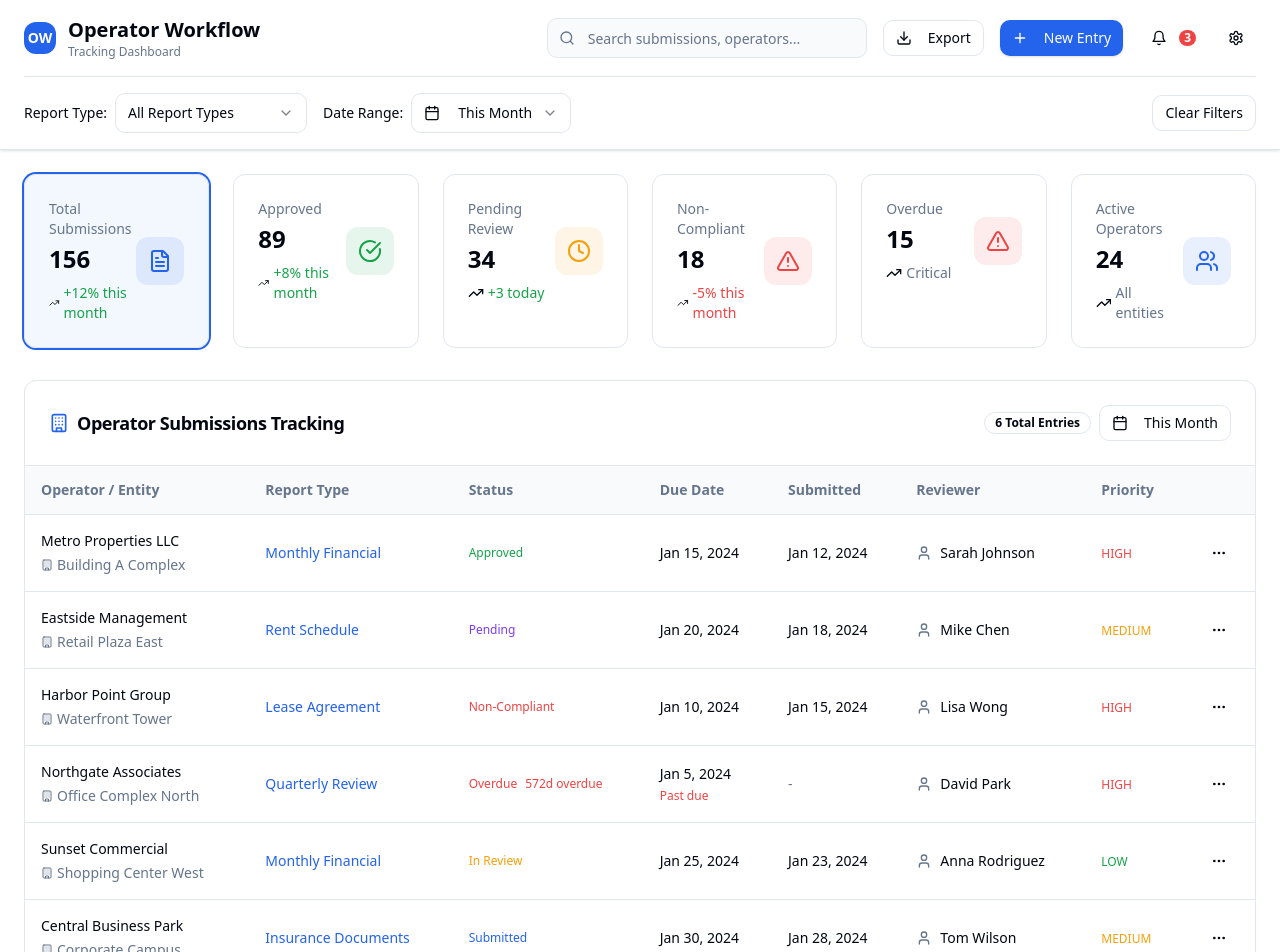
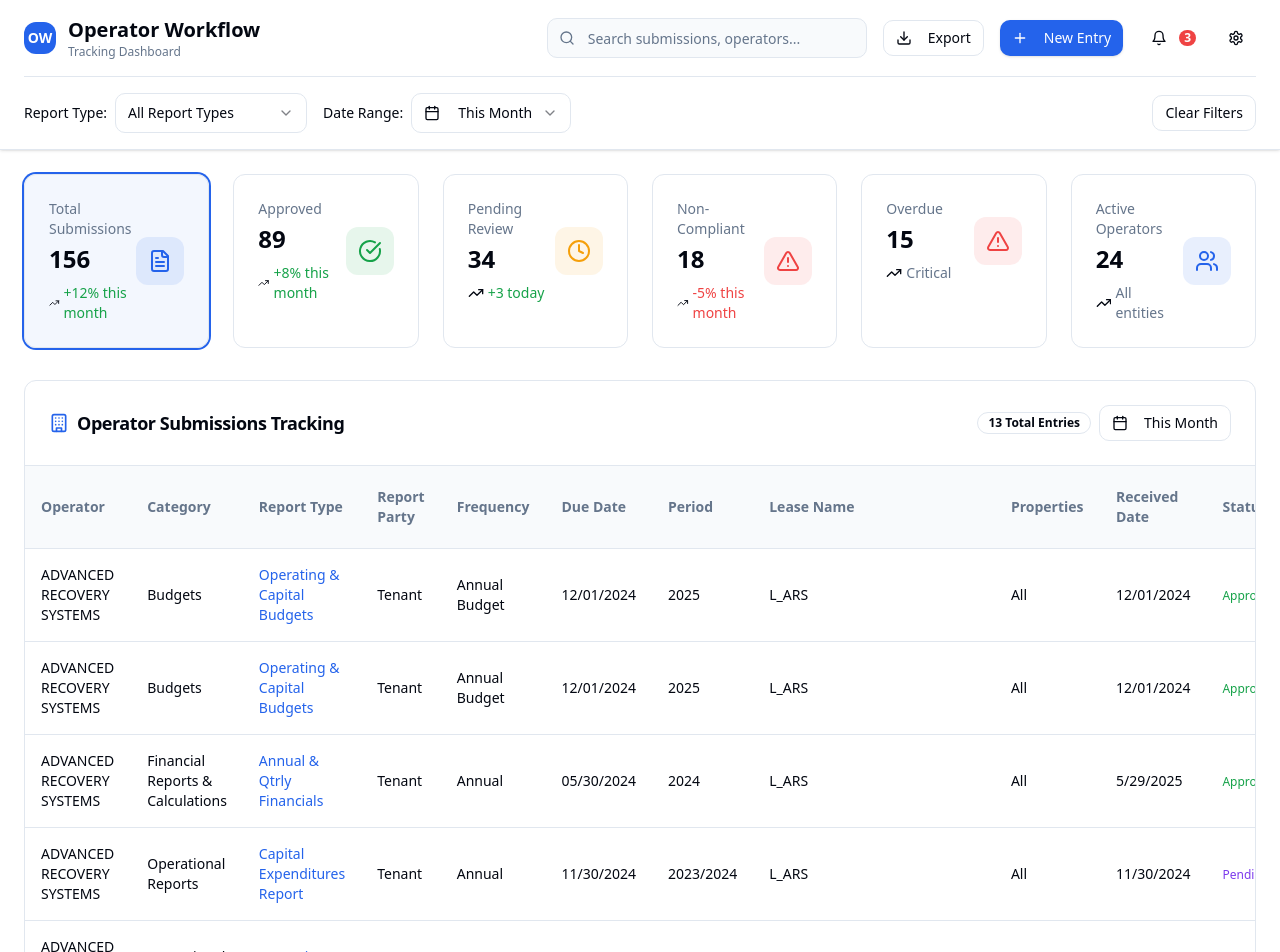
Before and after one commit to sipsoh/operator-admin-dashboard, a React (Vite) app: page / in a window 1280 px wide. Shown: the top 952 px of the page. Built offline with nearby package versions, Linux system fonts and the light colour scheme.

Commit message:
Add missing columns and data
Mimic the provided Excel data and columns into the tracking table. Ensure all data and column headers are an exact match to the reference image.

```diff
--- a/src/components/SubmissionTable.tsx
+++ b/src/components/SubmissionTable.tsx
@@ -14,82 +14,246 @@ import { useToast } from "@/hooks/use-toast";
 interface Submission {
   id: string;
   operator: string;
-  entity: string;
+  category: string;
   reportType: string;
+  reportParty: string;
+  frequency: string;
+  dueDate: string;
+  period: string;
+  leaseName: string;
+  properties: string;
+  receivedDate?: string;
   status: Status;
-  dueDate: string;
-  submittedDate?: string;
-  reviewer: string;
-  priority: "high" | "medium" | "low";
-  notes?: string;
+  reviewerApprover: string;
+  daysUnderStatus: number;
+  comments?: string;
 }
 
 const mockData: Submission[] = [
+  // ADVANCED RECOVERY SYSTEMS
   {
     id: "SUB-001",
-    operator: "Metro Properties LLC",
-    entity: "Building A Complex",
-    reportType: "Monthly Financial",
+    operator: "ADVANCED RECOVERY SYSTEMS",
+    category: "Budgets",
+    reportType: "Operating & Capital Budgets",
+    reportParty: "Tenant",
+    frequency: "Annual Budget",
+    dueDate: "12/01/2024",
+    period: "2025",
+    leaseName: "L_ARS",
+    properties: "All",
+    receivedDate: "12/01/2024",
     status: "approved",
-    dueDate: "2024-01-15",
-    submittedDate: "2024-01-12",
-    reviewer: "Sarah Johnson",
-    priority: "high"
+    reviewerApprover: "Melissa",
+    daysUnderStatus: 0,
+    comments: ""
   },
   {
     id: "SUB-002",
-    operator: "Eastside Management",
-    entity: "Retail Plaza East",
-    reportType: "Rent Schedule",
-    status: "pending",
-    dueDate: "2024-01-20",
-    submittedDate: "2024-01-18",
-    reviewer: "Mike Chen",
-    priority: "medium"
+    operator: "ADVANCED RECOVERY SYSTEMS",
+    category: "Budgets",
+    reportType: "Operating & Capital Budgets",
+    reportParty: "Tenant",
+    frequency: "Annual Budget",
+    dueDate: "12/01/2024",
+    period: "2025",
+    leaseName: "L_ARS",
+    properties: "All",
+    receivedDate: "12/01/2024",
+    status: "approved",
+    reviewerApprover: "Melissa",
+    daysUnderStatus: 0,
+    comments: ""
   },
   {
     id: "SUB-003",
-    operator: "Harbor Point Group",
-    entity: "Waterfront Tower",
-    reportType: "Lease Agreement",
-    status: "non-compliant",
-    dueDate: "2024-01-10",
-    submittedDate: "2024-01-15",
-    reviewer: "Lisa Wong",
-    priority: "high",
-    notes: "Missing required signatures"
+    operator: "ADVANCED RECOVERY SYSTEMS",
+    category: "Financial Reports & Calculations",
+    reportType: "Annual & Qtrly Financials",
+    reportParty: "Tenant",
+    frequency: "Annual",
+    dueDate: "05/30/2024",
+    period: "2024",
+    leaseName: "L_ARS",
+    properties: "All",
+    receivedDate: "5/29/2025",
+    status: "approved",
+    reviewerApprover: "Melissa",
+    daysUnderStatus: 25,
+    comments: ""
   },
   {
     id: "SUB-004",
-    operator: "Northgate Associates",
-    entity: "Office Complex North",
-    reportType: "Quarterly Review",
-    status: "overdue",
-    dueDate: "2024-01-05",
-    reviewer: "David Park",
-    priority: "high"
+    operator: "ADVANCED RECOVERY SYSTEMS",
+    category: "Operational Reports",
+    reportType: "Capital Expenditures Report",
+    reportParty: "Tenant",
+    frequency: "Annual",
+    dueDate: "11/30/2024",
+    period: "2023/2024",
+    leaseName: "L_ARS",
+    properties: "All",
+    receivedDate: "11/30/2024",
+    status: "pending",
+    reviewerApprover: "Melissa",
+    daysUnderStatus: 242,
+    comments: ""
   },
   {
     id: "SUB-005",
-    operator: "Sunset Commercial",
-    entity: "Shopping Center West",
-    reportType: "Monthly Financial",
+    operator: "ADVANCED RECOVERY SYSTEMS",
+    category: "Operational Reports",
+    reportType: "Operating Licenses",
+    reportParty: "Tenant",
+    frequency: "Annual",
+    dueDate: "6/15/24",
+    period: "2024",
+    leaseName: "L_ARS",
+    properties: "All",
+    receivedDate: "6/15/24",
     status: "in-review",
-    dueDate: "2024-01-25",
-    submittedDate: "2024-01-23",
-    reviewer: "Anna Rodriguez",
-    priority: "low"
+    reviewerApprover: "Yvonne",
+    daysUnderStatus: 610,
+    comments: ""
   },
   {
     id: "SUB-006",
-    operator: "Central Business Park",
-    entity: "Corporate Campus",
-    reportType: "Insurance Documents",
-    status: "submitted",
-    dueDate: "2024-01-30",
-    submittedDate: "2024-01-28",
-    reviewer: "Tom Wilson",
-    priority: "medium"
+    operator: "ADVANCED RECOVERY SYSTEMS",
+    category: "Operational Reports",
+    reportType: "Operating Licenses",
+    reportParty: "Tenant",
+    frequency: "Annual",
+    dueDate: "6/15/24",
+    period: "2024/2025",
+    leaseName: "L_ARS",
+    properties: "All",
+    receivedDate: "6/15/24",
+    status: "in-review",
+    reviewerApprover: "Yvonne",
+    daysUnderStatus: 410,
+    comments: ""
+  },
+  // AGEWELL SOLVERE
+  {
+    id: "SUB-007",
+    operator: "AGEWELL SOLVERE",
+    category: "Operational Reports",
+    reportType: "Operating Licenses",
+    reportParty: "Tenant",
+    frequency: "Annual",
+    dueDate: "12/31/2024",
+    period: "2023",
+    leaseName: "L_Solvere_Lease_L_Solvere_Mgd",
+    properties: "Monarch at Henderson",
+    receivedDate: "12/31/24",
+    status: "approved",
+    reviewerApprover: "Christine",
+    daysUnderStatus: 0,
+    comments: ""
+  },
+  {
+    id: "SUB-008",
+    operator: "AGEWELL SOLVERE",
+    category: "Operational Reports",
+    reportType: "Operating Licenses",
+    reportParty: "Tenant",
+    frequency: "Annual",
+    dueDate: "09/03/2024",
+    period: "2023",
+    leaseName: "L_Solvere_Mgd",
+    properties: "Monarch at Cedar Park",
+    receivedDate: "9/5/24",
+    status: "approved",
+    reviewerApprover: "Christine",
+    daysUnderStatus: 0,
+    comments: ""
+  },
+  // ANDREW RESIDENCE
+  {
+    id: "SUB-009",
+    operator: "ANDREW RESIDENCE",
+    category: "Budgets",
+    reportType: "Operating & Capital Budgets",
+    reportParty: "Tenant",
+    frequency: "Annual Budget",
+    dueDate: "12/02/2024",
+    period: "2025",
+    leaseName: "L_AndrewRes_LS0311",
+    properties: "All",
+    receivedDate: "12/1/24",
+    status: "approved",
+    reviewerApprover: "Debby",
+    daysUnderStatus: 0,
+    comments: ""
+  },
+  {
+    id: "SUB-010",
+    operator: "ANDREW RESIDENCE",
+    category: "Budgets",
+    reportType: "Operating & Capital Budgets",
+    reportParty: "Tenant",
+    frequency: "Annual Budget",
+    dueDate: "12/02/2022",
+    period: "2023",
+    leaseName: "L_AndrewRes_LS0311",
+    properties: "All",
+    receivedDate: "12/1/22",
+    status: "pending",
+    reviewerApprover: "Debby",
+    daysUnderStatus: 972,
+    comments: "7/20/2023: Not approved - outstanding questions related to the"
+  },
+  // AVAMERE FAMILY
+  {
+    id: "SUB-011",
+    operator: "AVAMERE FAMILY",
+    category: "Budgets",
+    reportType: "Operating & Capital Budgets",
+    reportParty: "Tenant",
+    frequency: "Annual Budget",
+    dueDate: "12/17/2022",
+    period: "2023",
+    leaseName: "L_Avamere_LS0316",
+    properties: "All",
+    receivedDate: "12/17/2022",
+    status: "approved",
+    reviewerApprover: "Kara",
+    daysUnderStatus: 0,
+    comments: ""
+  },
+  {
+    id: "SUB-012",
+    operator: "AVAMERE FAMILY",
+    category: "Budgets",
+    reportType: "Operating & Capital Budgets",
+    reportParty: "Tenant",
+    frequency: "Annual Budget",
+    dueDate: "12/17/2023",
+    period: "2024",
+    leaseName: "L_Avamere_LS0316",
+    properties: "All",
+    receivedDate: "12/17/2023",
+    status: "approved",
+    reviewerApprover: "Kara",
+    daysUnderStatus: 0,
+    comments: ""
+  },
+  {
+    id: "SUB-013",
+    operator: "AVAMERE FAMILY",
+    category: "Financial Covenant",
+    reportType: "Financial Covenant Lease",
+    reportParty: "Tenant",
+    frequency: "Annual",
+    dueDate: "04/30/2021",
+    period: "2020",
+    leaseName: "L_Avamere_LS0316",
+    properties: "All",
+    receivedDate: "04/30/2021",
+    status: "approved",
+    reviewerApprover: "Eliza",
+    daysUnderStatus: 0,
+    comments: ""
   }
 ];
 
@@ -175,7 +339,7 @@ export const SubmissionTable = ({
     setSubmissions(prev =>
       prev.map(sub =>
         sub.id === submissionId
-          ? { ...sub, status: newStatus, notes: sub.notes ? `${sub.notes}\n\nStatus changed to ${newStatus}: ${reason}` : `Status changed to ${newStatus}: ${reason}` }
+          ? { ...sub, status: newStatus, comments: sub.comments ? `${sub.comments}\n\nStatus changed to ${newStatus}: ${reason}` : `Status changed to ${newStatus}: ${reason}` }
           : sub
       )
     );
@@ -185,7 +349,7 @@ export const SubmissionTable = ({
     setSubmissions(prev =>
       prev.map(sub =>
         sub.id === submissionId
-          ? { ...sub, notes: sub.notes ? `${sub.notes}\n\n[${commentType}] ${comment}` : `[${commentType}] ${comment}` }
+          ? { ...sub, comments: sub.comments ? `${sub.comments}\n\n[${commentType}] ${comment}` : `[${commentType}] ${comment}` }
           : sub
       )
     );
@@ -215,13 +379,20 @@ export const SubmissionTable = ({
           <Table>
             <TableHeader>
               <TableRow className="bg-muted/50">
-                <TableHead className="font-semibold">Operator / Entity</TableHead>
+                <TableHead className="font-semibold">Operator</TableHead>
+                <TableHead className="font-semibold">Category</TableHead>
                 <TableHead className="font-semibold">Report Type</TableHead>
+                <TableHead className="font-semibold">Report Party</TableHead>
+                <TableHead className="font-semibold">Frequency</TableHead>
+                <TableHead className="font-semibold">Due Date</TableHead>
+                <TableHead className="font-semibold">Period</TableHead>
+                <TableHead className="font-semibold">Lease Name</TableHead>
+                <TableHead className="font-semibold">Properties</TableHead>
+                <TableHead className="font-semibold">Received Date</TableHead>
                 <TableHead className="font-semibold">Status</TableHead>
-                <TableHead className="font-semibold">Due Date</TableHead>
-                <TableHead className="font-semibold">Submitted</TableHead>
-                <TableHead className="font-semibold">Reviewer</TableHead>
-                <TableHead className="font-semibold">Priority</TableHead>
+                <TableHead className="font-semibold">Reviewer/Approver</TableHead>
+                <TableHead className="font-semibold"># of Days under Status</TableHead>
+                <TableHead className="font-semibold">Comments</TableHead>
                 <TableHead className="w-12"></TableHead>
               </TableRow>
             </TableHeader>
@@ -232,13 +403,10 @@ export const SubmissionTable = ({
                   className="hover:bg-muted/30 transition-smooth cursor-pointer"
                 >
                   <TableCell>
-                    <div className="space-y-1">
-                      <div className="font-medium text-foreground">{submission.operator}</div>
-                      <div className="text-sm text-muted-foreground flex items-center">
-                        <Building className="h-3 w-3 mr-1" />
-                        {submission.entity}
-                      </div>
-                    </div>
+                    <div className="font-medium text-foreground">{submission.operator}</div>
+                  </TableCell>
+                  <TableCell>
+                    <span className="text-sm">{submission.category}</span>
                   </TableCell>
                   <TableCell>
                     <span className="text-sm font-medium text-primary">
@@ -246,47 +414,49 @@ export const SubmissionTable = ({
                     </span>
                   </TableCell>
                   <TableCell>
-                    <div className="flex items-center space-x-2">
-                      <StatusBadge status={submission.status} />
-                      {submission.status === "overdue" && (
-                        <span className="text-xs text-danger font-medium">
-                          {getDaysOverdue(submission.dueDate)}d overdue
-                        </span>
-                      )}
+                    <span className="text-sm">{submission.reportParty}</span>
+                  </TableCell>
+                  <TableCell>
+                    <span className="text-sm">{submission.frequency}</span>
+                  </TableCell>
+                  <TableCell>
+                    <div className="text-sm">
+                      {submission.dueDate}
                     </div>
                   </TableCell>
                   <TableCell>
-                    <div className="text-sm">
-                      {formatDate(submission.dueDate)}
-                      {submission.status === "overdue" && (
-                        <div className="text-xs text-danger mt-1">
-                          Past due
-                        </div>
-                      )}
-                    </div>
+                    <span className="text-sm">{submission.period}</span>
                   </TableCell>
                   <TableCell>
-                    {submission.submittedDate ? (
+                    <span className="text-sm">{submission.leaseName}</span>
+                  </TableCell>
+                  <TableCell>
+                    <span className="text-sm">{submission.properties}</span>
+                  </TableCell>
+                  <TableCell>
+                    {submission.receivedDate ? (
                       <div className="text-sm">
-                        {formatDate(submission.submittedDate)}
+                        {submission.receivedDate}
                       </div>
                     ) : (
                       <span className="text-sm text-muted-foreground">-</span>
                     )}
                   </TableCell>
                   <TableCell>
-                    <div className="flex items-center space-x-2">
-                      <User className="h-4 w-4 text-muted-foreground" />
-                      <span className="text-sm">{submission.reviewer}</span>
-                    </div>
+                    <StatusBadge status={submission.status} />
                   </TableCell>
                   <TableCell>
-                    <span className={`text-xs font-medium ${
-                      submission.priority === 'high' ? 'text-danger' :
-                      submission.priority === 'medium' ? 'text-warning' : 'text-success'
-                    }`}>
-                      {submission.priority.toUpperCase()}
+                    <span className="text-sm">{submission.reviewerApprover}</span>
+                  </TableCell>
+                  <TableCell>
+                    <span className="text-sm font-medium text-center">
+                      {submission.daysUnderStatus}
                     </span>
+                  </TableCell>
+                  <TableCell>
+                    <div className="text-sm max-w-40 truncate">
+                      {submission.comments || "-"}
+                    </div>
                   </TableCell>
                   <TableCell>
                     <DropdownMenu>
--- a/src/components/ViewDetailsDialog.tsx
+++ b/src/components/ViewDetailsDialog.tsx
@@ -8,14 +8,19 @@ import { Building, User, Calendar, FileText, Clock, MessageSquare } from "lucide
 interface Submission {
   id: string;
   operator: string;
-  entity: string;
+  category: string;
   reportType: string;
+  reportParty: string;
+  frequency: string;
+  dueDate: string;
+  period: string;
+  leaseName: string;
+  properties: string;
+  receivedDate?: string;
   status: Status;
-  dueDate: string;
-  submittedDate?: string;
-  reviewer: string;
-  priority: "high" | "medium" | "low";
-  notes?: string;
+  reviewerApprover: string;
+  daysUnderStatus: number;
+  comments?: string;
 }
 
 interface ViewDetailsDialogProps {
@@ -59,33 +64,35 @@ export const ViewDetailsDialog = ({ submission, open, onOpenChange }: ViewDetail
               <div>
                 <h3 className="font-semibold text-foreground mb-2 flex items-center">
                   <Building className="h-4 w-4 mr-2 text-primary" />
-                  Operator & Entity
+                  Operator & Properties
                 </h3>
                 <p className="text-sm text-foreground font-medium">{submission.operator}</p>
-                <p className="text-sm text-muted-foreground">{submission.entity}</p>
+                <p className="text-sm text-muted-foreground">{submission.properties}</p>
+              </div>
+
+              <div>
+                <h3 className="font-semibold text-foreground mb-2">Category</h3>
+                <p className="text-sm text-foreground">{submission.category}</p>
+              </div>
+
+              <div>
+                <h3 className="font-semibold text-foreground mb-2">Report Party</h3>
+                <p className="text-sm text-foreground">{submission.reportParty}</p>
               </div>
 
               <div>
                 <h3 className="font-semibold text-foreground mb-2 flex items-center">
                   <User className="h-4 w-4 mr-2 text-primary" />
-                  Reviewer
+                  Reviewer/Approver
                 </h3>
-                <p className="text-sm text-foreground">{submission.reviewer}</p>
+                <p className="text-sm text-foreground">{submission.reviewerApprover}</p>
               </div>
             </div>
 
             <div className="space-y-4">
               <div>
-                <h3 className="font-semibold text-foreground mb-2">Status & Priority</h3>
-                <div className="flex items-center space-x-4">
-                  <StatusBadge status={submission.status} />
-                  <span className={`text-xs font-medium ${
-                    submission.priority === 'high' ? 'text-danger' :
-                    submission.priority === 'medium' ? 'text-warning' : 'text-success'
-                  }`}>
-                    {submission.priority.toUpperCase()} PRIORITY
-                  </span>
-                </div>
+                <h3 className="font-semibold text-foreground mb-2">Status</h3>
+                <StatusBadge status={submission.status} />
               </div>
 
               <div>
@@ -94,6 +101,29 @@ export const ViewDetailsDialog = ({ submission, open, onOpenChange }: ViewDetail
                   {submission.reportType}
                 </span>
               </div>
+
+              <div>
+                <h3 className="font-semibold text-foreground mb-2">Frequency</h3>
+                <p className="text-sm text-foreground">{submission.frequency}</p>
+              </div>
+
+              <div>
+                <h3 className="font-semibold text-foreground mb-2">Period</h3>
+                <p className="text-sm text-foreground">{submission.period}</p>
+              </div>
+
+              <div>
+                <h3 className="font-semibold text-foreground mb-2">Days under Status</h3>
+                <p className="text-sm text-foreground font-medium">{submission.daysUnderStatus}</p>
+              </div>
+            </div>
+          </div>
+
+          {/* Lease Information */}
+          <div>
+            <h3 className="font-semibold text-foreground mb-3">Lease Information</h3>
+            <div className="p-3 bg-muted/30 rounded-lg">
+              <p className="text-sm text-foreground font-medium">{submission.leaseName}</p>
             </div>
           </div>
 
@@ -109,30 +139,30 @@ export const ViewDetailsDialog = ({ submission, open, onOpenChange }: ViewDetail
                   <Clock className="h-4 w-4 text-muted-foreground" />
                   <span className="text-sm font-medium">Due Date</span>
                 </div>
-                <span className="text-sm text-foreground">{formatDate(submission.dueDate)}</span>
+                <span className="text-sm text-foreground">{submission.dueDate}</span>
               </div>
 
-              {submission.submittedDate && (
+              {submission.receivedDate && (
                 <div className="flex items-center justify-between p-3 bg-success/5 rounded-lg border border-success/20">
                   <div className="flex items-center space-x-3">
                     <FileText className="h-4 w-4 text-success" />
-                    <span className="text-sm font-medium">Submitted</span>
+                    <span className="text-sm font-medium">Received</span>
                   </div>
-                  <span className="text-sm text-foreground">{formatDate(submission.submittedDate)}</span>
+                  <span className="text-sm text-foreground">{submission.receivedDate}</span>
                 </div>
               )}
             </div>
           </div>
 
-          {/* Notes */}
-          {submission.notes && (
+          {/* Comments */}
+          {submission.comments && (
             <div>
               <h3 className="font-semibold text-foreground mb-3 flex items-center">
                 <MessageSquare className="h-4 w-4 mr-2 text-primary" />
-                Notes
+                Comments
               </h3>
               <div className="p-4 bg-muted/30 rounded-lg">
-                <p className="text-sm text-foreground">{submission.notes}</p>
+                <p className="text-sm text-foreground whitespace-pre-wrap">{submission.comments}</p>
               </div>
             </div>
           )}
```
